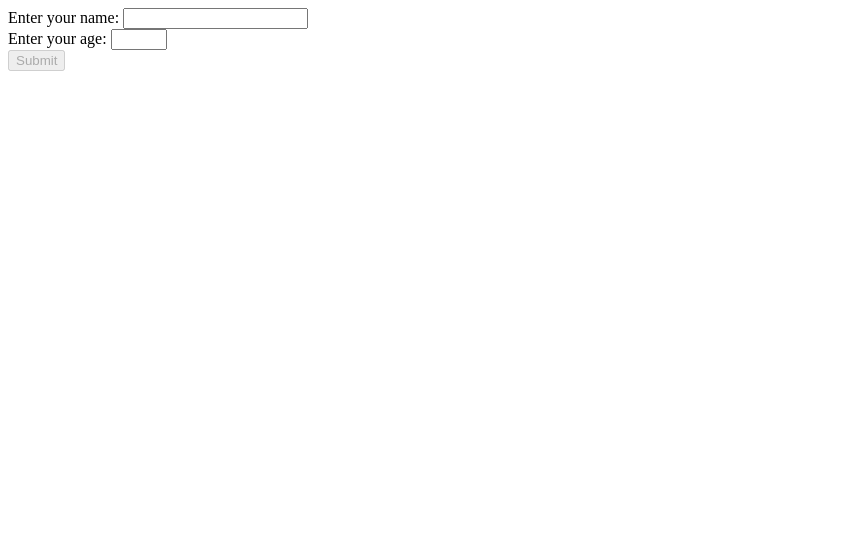
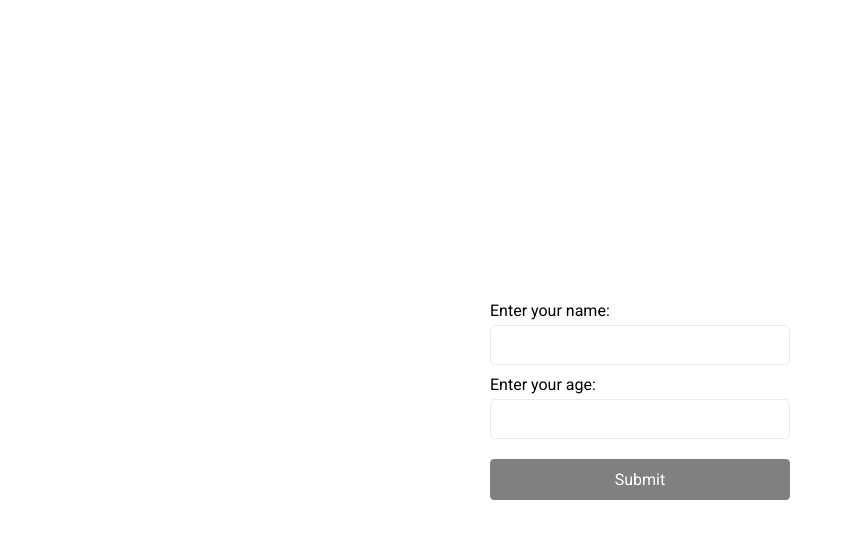
Before and after one commit to saidurraahmaan/CRUD-JS, a plain HTML site: page index.html in a window 1280 px wide. Shown: the whole page, without its empty margins (0-845 px from the left). Drawn offline with Linux system fonts and the light colour scheme.

Commit message:
add styling

```diff
--- a/index.html
+++ b/index.html
@@ -4,18 +4,18 @@
     <meta charset="utf-8" />
     <meta name="viewport" content="width=device-width, initial-scale=1" />
     <link rel="stylesheet" href="style.css" />
-    <title></title>
+    <title>CRUD with Vanilla Javascript</title>
   </head>
   <body>
-    <div>
+    <div class="wrapper">
       <!--Form start-->
       <form>
-        <div>
+        <div class="form-section">
           <label>Enter your name:</label>
           <input type="text" id="fullName" />
         </div>
 
-        <div>
+        <div class="form-section">
           <label>Enter your age:</label>
           <input type="number" id="age" min="18" max="60" />
         </div>
@@ -27,7 +27,7 @@
 
       <div id="show" class="hidden">
         <!--Showing information in table-->
-        <table id="table">
+        <table class="table" id="table">
           <thead>
             <tr>
               <th>Name</th>
--- a/script.js
+++ b/script.js
@@ -63,9 +63,9 @@ function addUser() {
           <td>${person.name} </td>
           <td>${person.age}</td>
           <td>
-          <button id="select-${count}">Select</button>
-          <button id="update-${count}">Update</button>
-          <button id="delete-${count}">Delete</button>
+          <button class="select-btn" id="select-${count}">Select</button>
+          <button class="update-btn" id="update-${count}">Update</button>
+          <button class="delete-btn" id="delete-${count}">Delete</button>
           </td>
         `;
   tbody.appendChild(tr);
--- a/style.css
+++ b/style.css
@@ -1,15 +1,111 @@
+@import url("https://fonts.googleapis.com/css2?family=Roboto:wght@100;300;400;500;700;900&display=swap");
+
+* {
+  box-sizing: border-box;
+  margin: 0;
+  padding: 0;
+  font-family: "Roboto", sans-serif;
+}
+
+*:focus {
+  outline: none;
+}
+
+.wrapper {
+  display: flex;
+  justify-content: center;
+  align-items: center;
+  min-height: 100vh;
+  flex-direction: column;
+}
+
+form {
+  width: 300px;
+}
+
+form .form-section {
+  margin-bottom: 10px;
+}
+
+form input {
+  display: block;
+  border: 1px solid #eaeaea;
+  width: 100%;
+  height: 40px;
+  border-radius: 5px;
+  margin: 5px 0;
+  padding: 0 10px;
+  font-size: 16px;
+  color: #444;
+}
+
+form button {
+  margin-top: 10px;
+  padding: 10px 5px;
+  width: 100%;
+  font-size: 16px;
+  cursor: pointer;
+  background: green;
+  border: 1px solid green;
+  color: #fff;
+  border-radius: 4px;
+  transition: 0.3s;
+}
+
+form button:hover {
+  background: #fff;
+  color: green;
+}
+
+form button:disabled {
+  background: gray;
+  border: 1px solid grey;
+  pointer-events: none;
+  user-select: none;
+}
+
 .hidden {
   display: none;
 }
+
 .table {
   border: 2px solid;
   padding: 5px;
   margin: 5px;
+  border-collapse: collapse;
+  margin-top: 30px;
 }
+
+.table button {
+  padding: 5px;
+  font-size: 10px;
+  cursor: pointer;
+
+  color: #fff;
+  border-radius: 4px;
+  transition: 0.3s;
+}
+
+.table .select-btn {
+  background: green;
+  border: 1px solid green;
+}
+
+.table .update-btn {
+  background: rebeccapurple;
+  border: 1px solid rebeccapurple;
+}
+
+.table .delete-btn {
+  background: red;
+  border: 1px solid red;
+}
+
 th {
   border: 2px solid;
   padding: 5px;
 }
+
 td {
   border: 2px solid;
   padding: 5px;
```
